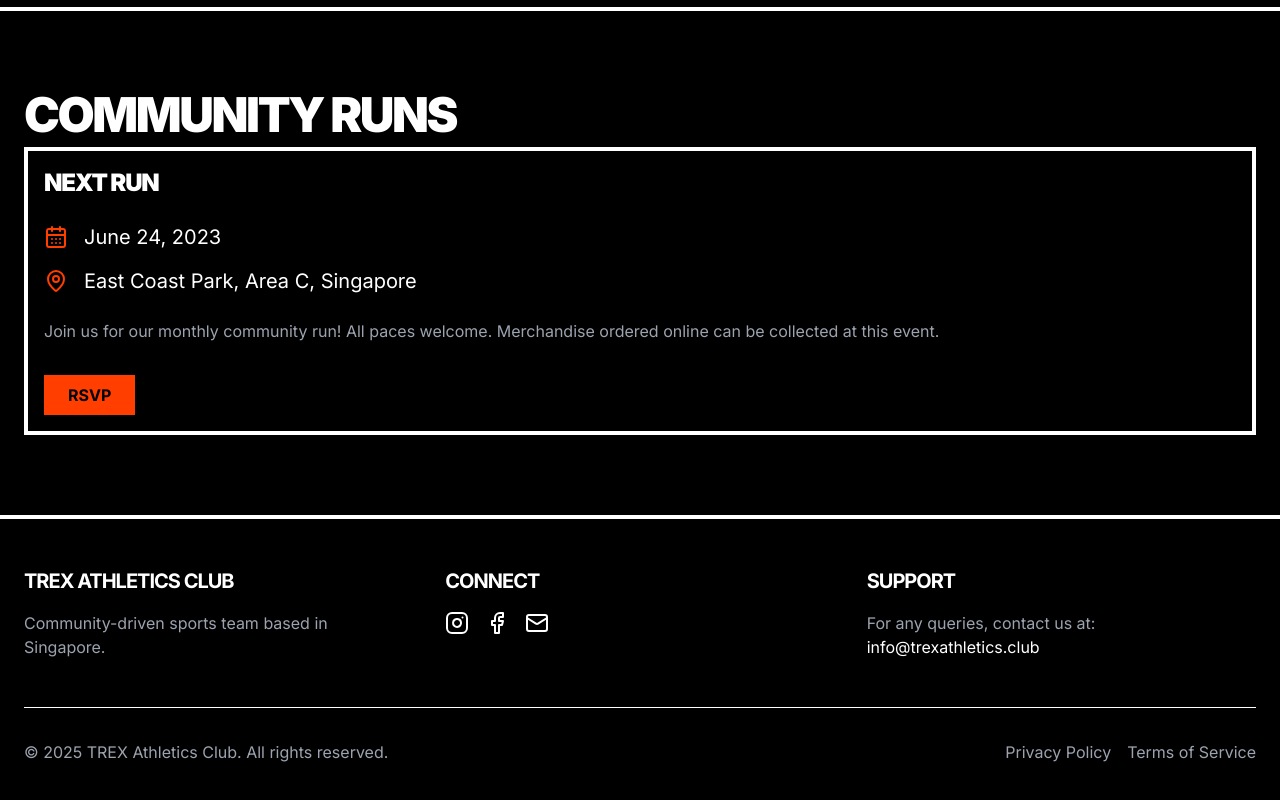
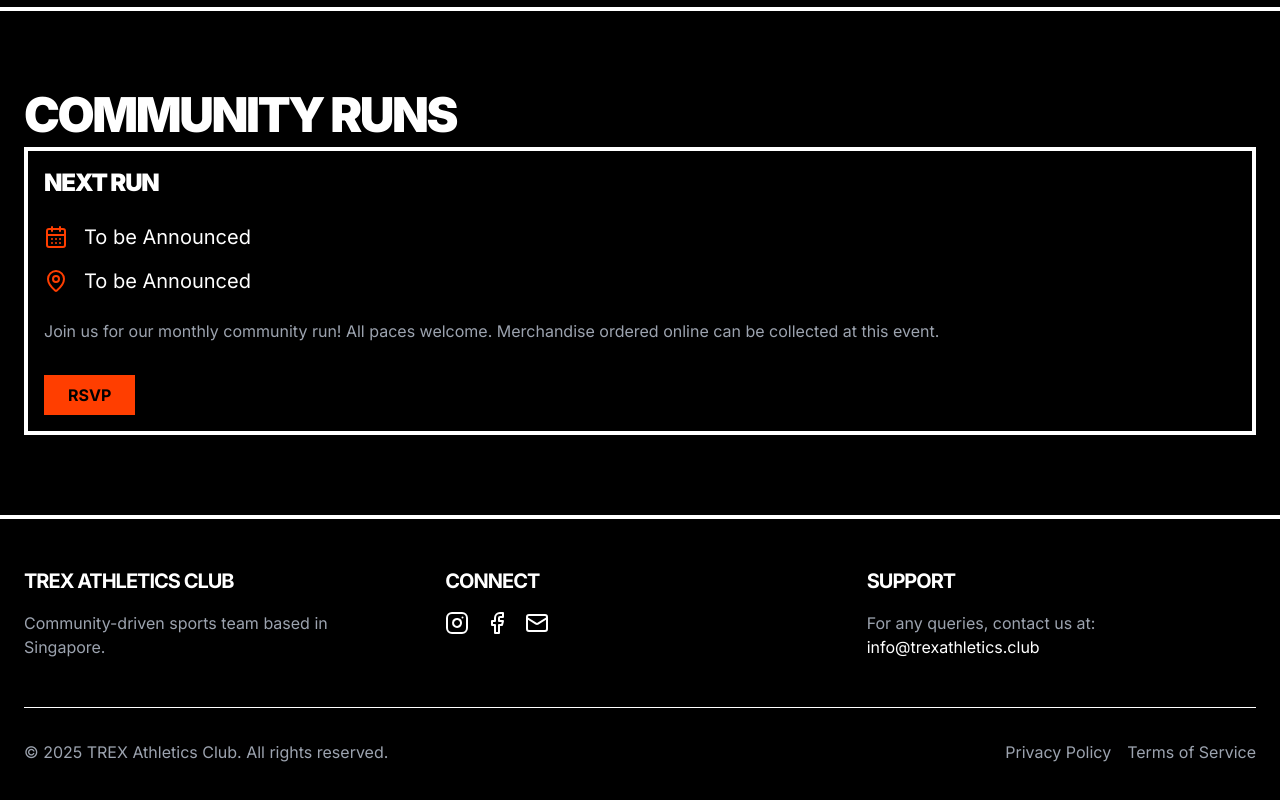
Before and after one commit to samsonluah/trex-site, a React (Vite) app: page / in a window 1280 px wide. Shown: the part 2381-3181 px from the top of the page. Built offline with nearby package versions, Linux system fonts and the light colour scheme.

Commit message:
Update community run details
Set the next run date and location to "To be Announced".

```diff
--- a/src/components/Community.tsx
+++ b/src/components/Community.tsx
@@ -3,8 +3,8 @@ import React from 'react';
 import { CalendarDays, MapPin } from 'lucide-react';
 
 const Community = () => {
-  const nextRunDate = "June 24, 2023";
-  const nextRunLocation = "East Coast Park, Area C, Singapore";
+  const nextRunDate = "To be Announced";
+  const nextRunLocation = "To be Announced";
   const telegramLink = "https://t.me/+aV4MUnPs1zxhYTE1";
 
   return (
```
